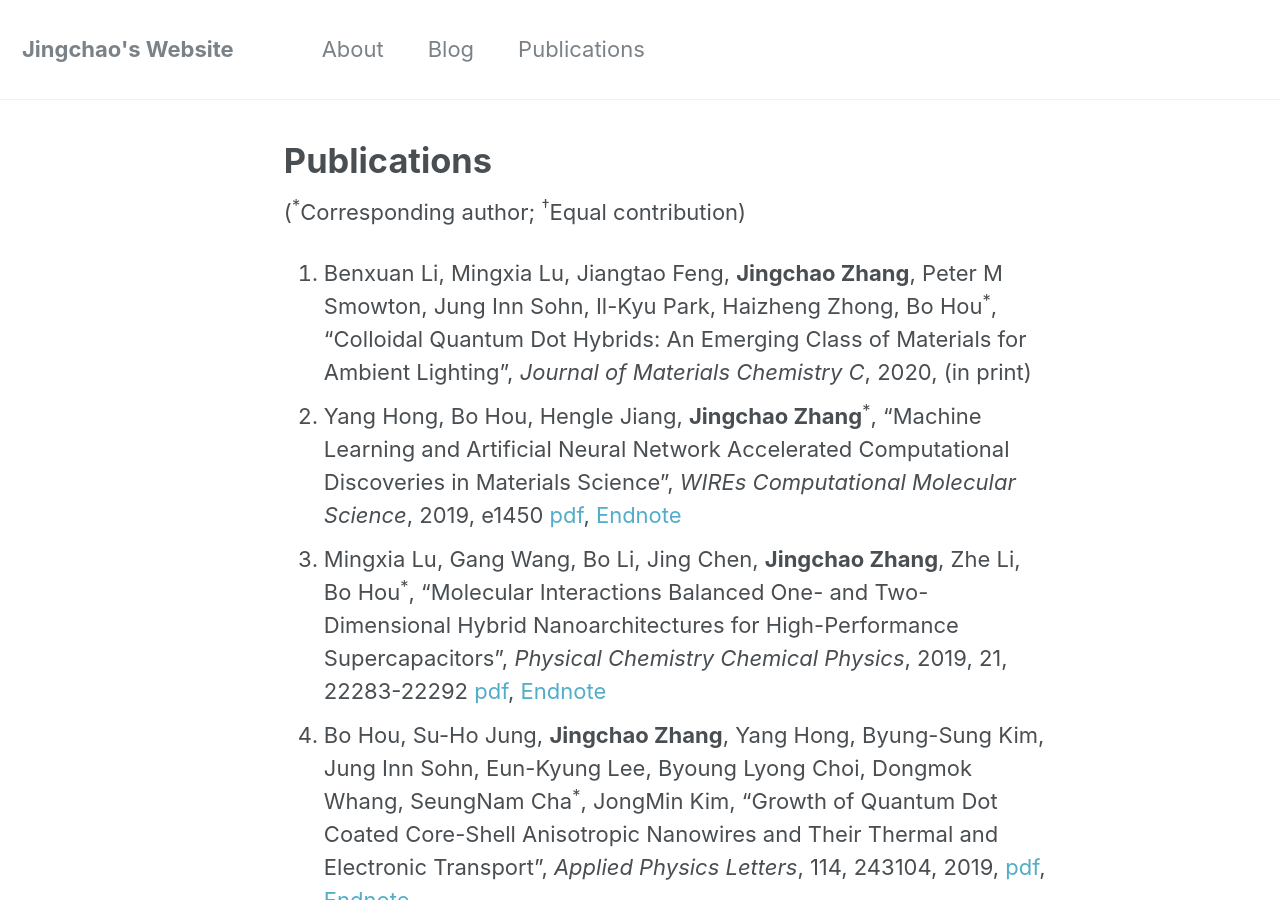
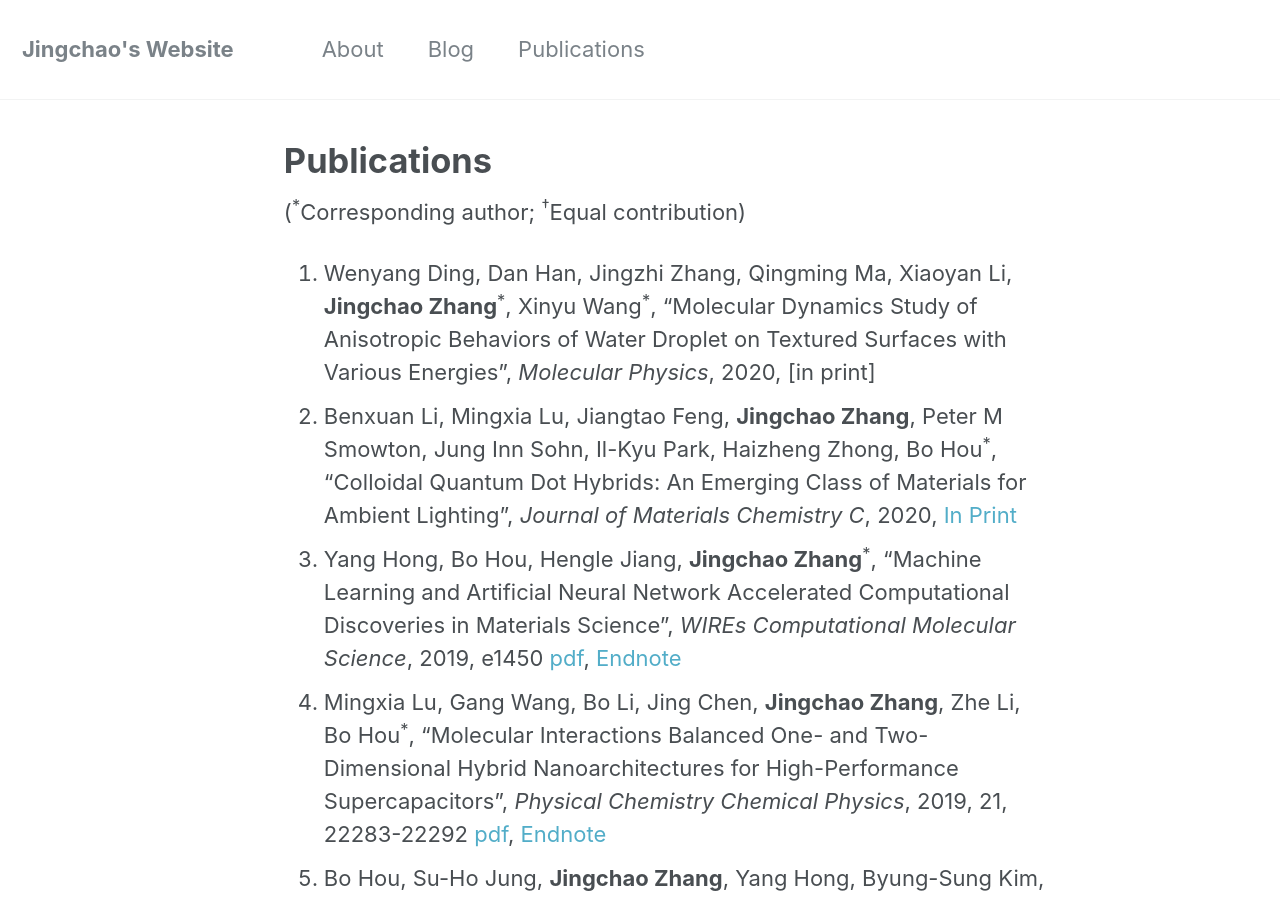
Before and after one commit to JingchaoZhang/JingchaoZhang.github.io, a Jekyll site: the page built from _pages/publications.md, in a window 1280 px wide and 900 px high. Built offline with Jekyll 4.4.1, drawn with Linux system fonts in a browser that asks for light colours.

Commit message:
Update publications.md

```diff
--- a/_pages/publications.md
+++ b/_pages/publications.md
@@ -7,7 +7,8 @@ author_profile: false
 
 (<sup>\*</sup>Corresponding author; <sup>†</sup>Equal contribution)
 
-1. Benxuan Li, Mingxia Lu, Jiangtao Feng, **Jingchao Zhang**, Peter M Smowton, Jung Inn Sohn, Il-Kyu Park, Haizheng Zhong, Bo Hou<sup>\*</sup>, "Colloidal Quantum Dot Hybrids: An Emerging Class of Materials for Ambient Lighting", *Journal of Materials Chemistry C*, 2020, (in print)
+1. Wenyang Ding, Dan Han, Jingzhi Zhang, Qingming Ma, Xiaoyan Li, **Jingchao Zhang**<sup>\*</sup>, Xinyu Wang<sup>\*</sup>, "Molecular Dynamics Study of Anisotropic Behaviors of Water Droplet on Textured Surfaces with Various Energies", *Molecular Physics*, 2020, [in print]
+1. Benxuan Li, Mingxia Lu, Jiangtao Feng, **Jingchao Zhang**, Peter M Smowton, Jung Inn Sohn, Il-Kyu Park, Haizheng Zhong, Bo Hou<sup>\*</sup>, "Colloidal Quantum Dot Hybrids: An Emerging Class of Materials for Ambient Lighting", *Journal of Materials Chemistry C*, 2020, [In Print](https://pubs.rsc.org/en/content/articlelanding/2020/TC/D0TC01349H#!divAbstract)
 1. Yang Hong, Bo Hou, Hengle Jiang, **Jingchao Zhang**<sup>\*</sup>, "Machine Learning and Artificial Neural Network Accelerated Computational Discoveries in Materials Science", *WIREs Computational Molecular Science*, 2019, e1450 [pdf](https://drive.google.com/file/d/1-yeUDVXXA3MfzKhUQgbgpfzQsC2QnE3p/view?usp=sharing), [Endnote](https://drive.google.com/uc?export=download&id=16rI5FTa0QIN5IGLQB9LwttTCmOBrSOJa)
 1. Mingxia Lu, Gang Wang, Bo Li, Jing Chen, **Jingchao Zhang**, Zhe Li, Bo Hou<sup>\*</sup>, "Molecular Interactions Balanced One- and Two-Dimensional Hybrid Nanoarchitectures for High-Performance Supercapacitors", *Physical Chemistry Chemical Physics*, 2019, 21, 22283-22292 [pdf](https://drive.google.com/file/d/13AFXU9WvaZb4GgOXrm1eWdUJif5ak3cM/view?usp=sharing), [Endnote](https://drive.google.com/uc?export=download&id=1rsIu6soyPYVFNqItZL3a9BbW0-pztTTu)
 1. Bo Hou, Su-Ho Jung, **Jingchao Zhang**, Yang Hong, Byung-Sung Kim, Jung Inn Sohn, Eun-Kyung Lee, Byoung Lyong Choi, Dongmok Whang, SeungNam Cha<sup>\*</sup>, JongMin Kim, "Growth of Quantum Dot Coated Core-Shell Anisotropic Nanowires and Their Thermal and Electronic Transport", *Applied Physics Letters*, 114, 243104, 2019, [pdf](https://drive.google.com/file/d/1BVcjegkZwG24wnZyaVh1vdW3oNnPLeZ4/view?usp=sharing), [Endnote](https://drive.google.com/uc?export=download&id=1xVFOhed5WYxH8Hju6Ej1Rp9A156l98l7)
```
